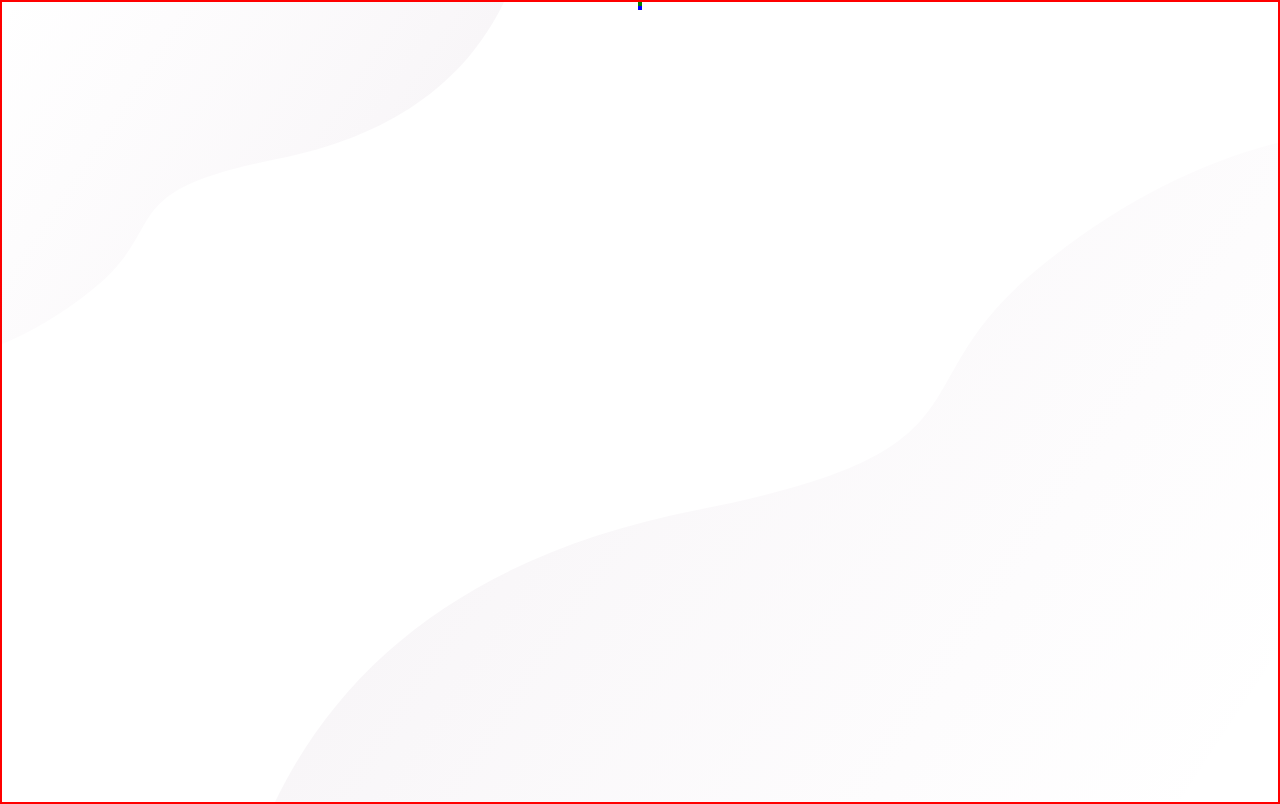
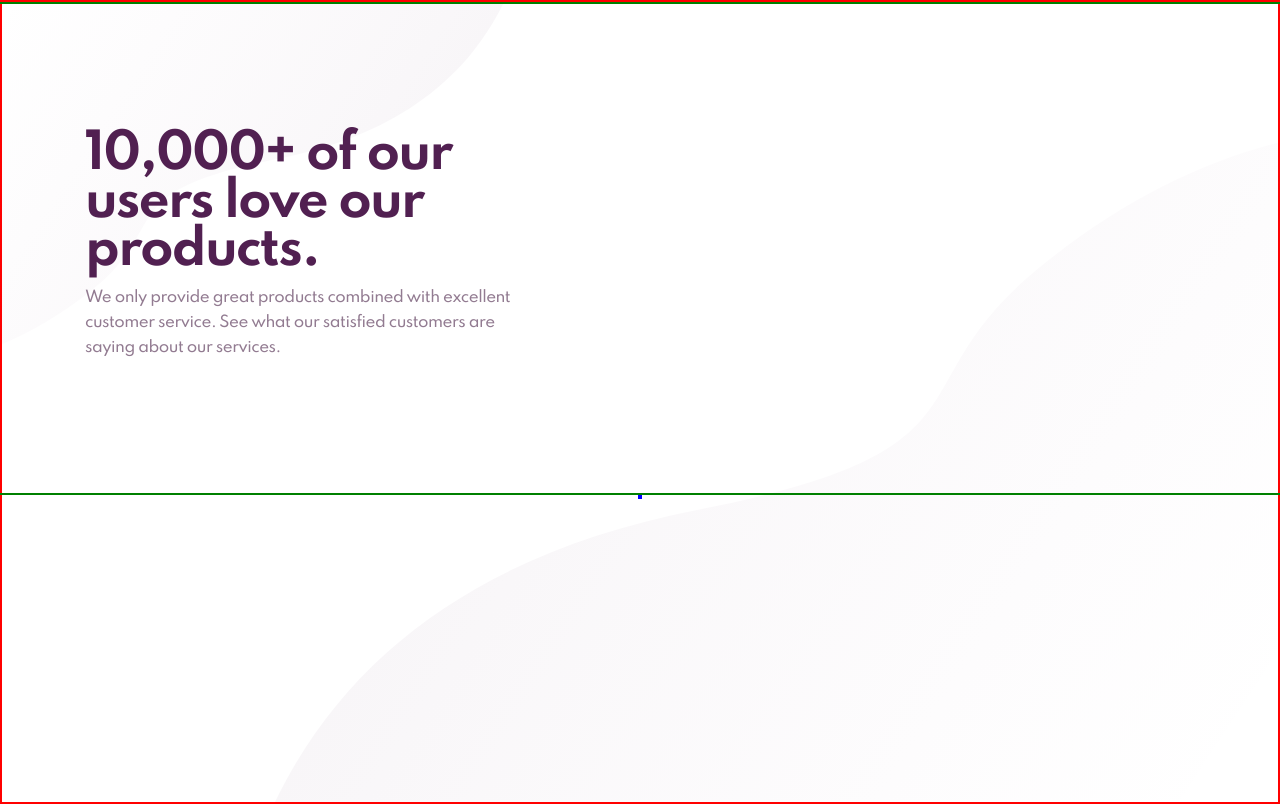
Before and after one commit to Dripcoding/front-end-mentor-social-proof, a website built with webpack: page src/index.html in a window 1280 px wide. Shown: the top 804 px of the page. Built offline with nearby package versions, Linux system fonts and the light colour scheme.

Commit message:
set up hero title and description

```diff
--- a/src/index.html
+++ b/src/index.html
@@ -19,8 +19,12 @@
 			<section class="mainCardContainer">
 				<!-- title and description -->
 				<div class="mainCardContainer__heroContainer">
-					<h1 class="mainCardContainer__heroTitle"></h1>
-					<p class="mainCardContainer__description"></p>
+					<h1 class="mainCardContainer__heroTitle">
+						10,000+ of our users love our products.
+					</h1>
+					<p class="mainCardContainer__description">
+						We only provide great products combined with excellent customer service. See what our satisfied customers are saying about our services.
+					</p>
 				</div>
 				<!-- star ratings card -->
 				<div class="mainCardContainer__ratingsContainer">
--- a/src/styles/main.scss
+++ b/src/styles/main.scss
@@ -1,3 +1,5 @@
+@use 'mixins' as *;
+
 html {
     height: 100vh;
 
@@ -24,6 +26,28 @@ main {
 
     .mainCardContainer {
         border: 2px solid green;
+        height: 235px;
+        padding: 127px 165px;
+        width: 1110px;
+
+        .mainCardContainer__heroContainer {
+            align-items: flex-start;
+            display: flex;
+            flex-direction: column;
+            height: 235px;
+            justify-content: flex-start;
+            width: 445px;
+
+            h1, p {
+                width: 100%
+            }
+            h1 {
+                @include social-proof-header;
+            }
+            p {
+                @include social-proof-header-description;
+            }
+        }
     }
 
     .secondaryCardContainer {
--- a/src/styles/mixins.scss
+++ b/src/styles/mixins.scss
@@ -20,6 +20,7 @@ $Spartan: "Spartan", sans-serif;
 
 // hero description
 @mixin social-proof-header-description {
+    color: $secondaryTextColor;
     font-family: $Spartan;
     font-size: 15px;
     font-style: normal;
```
